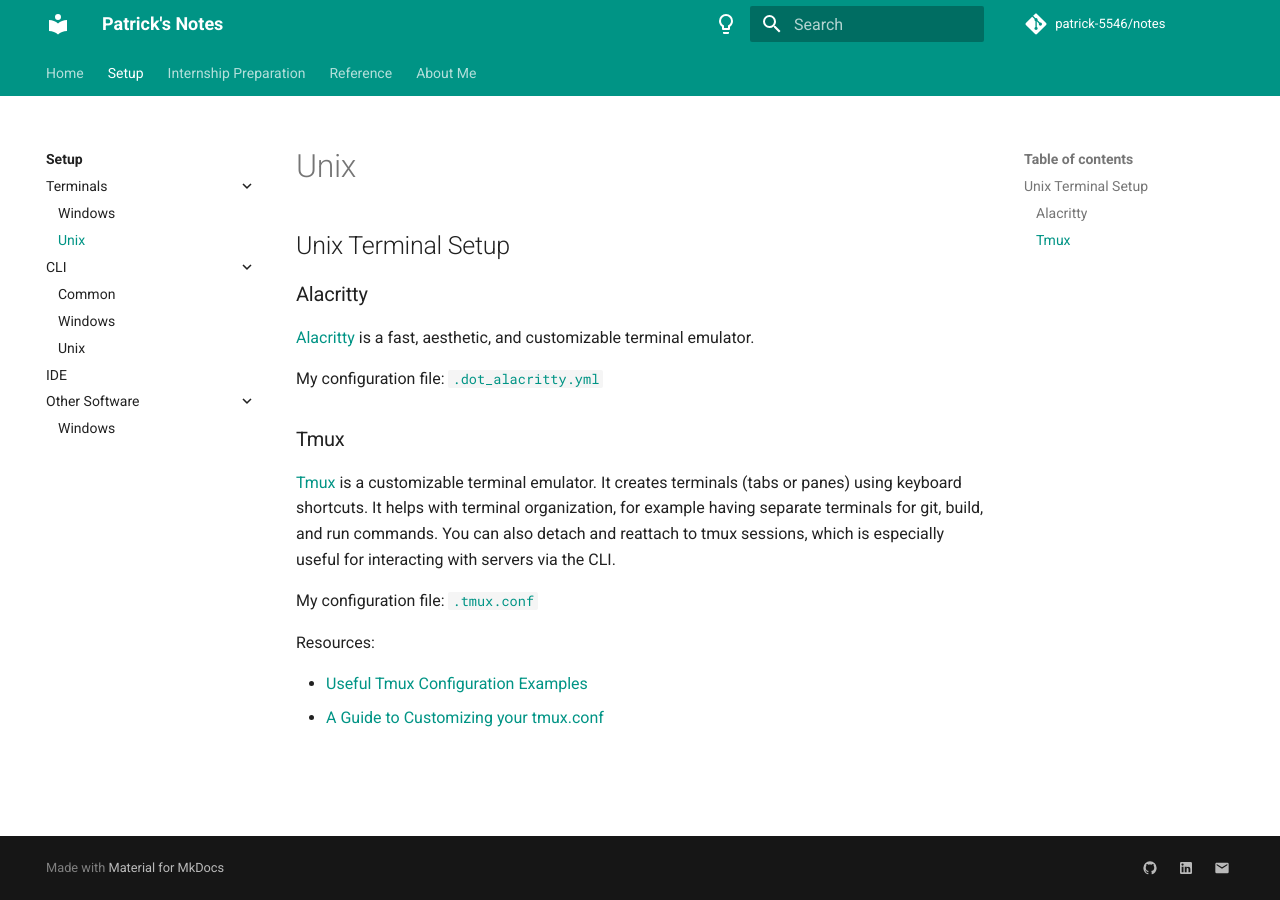
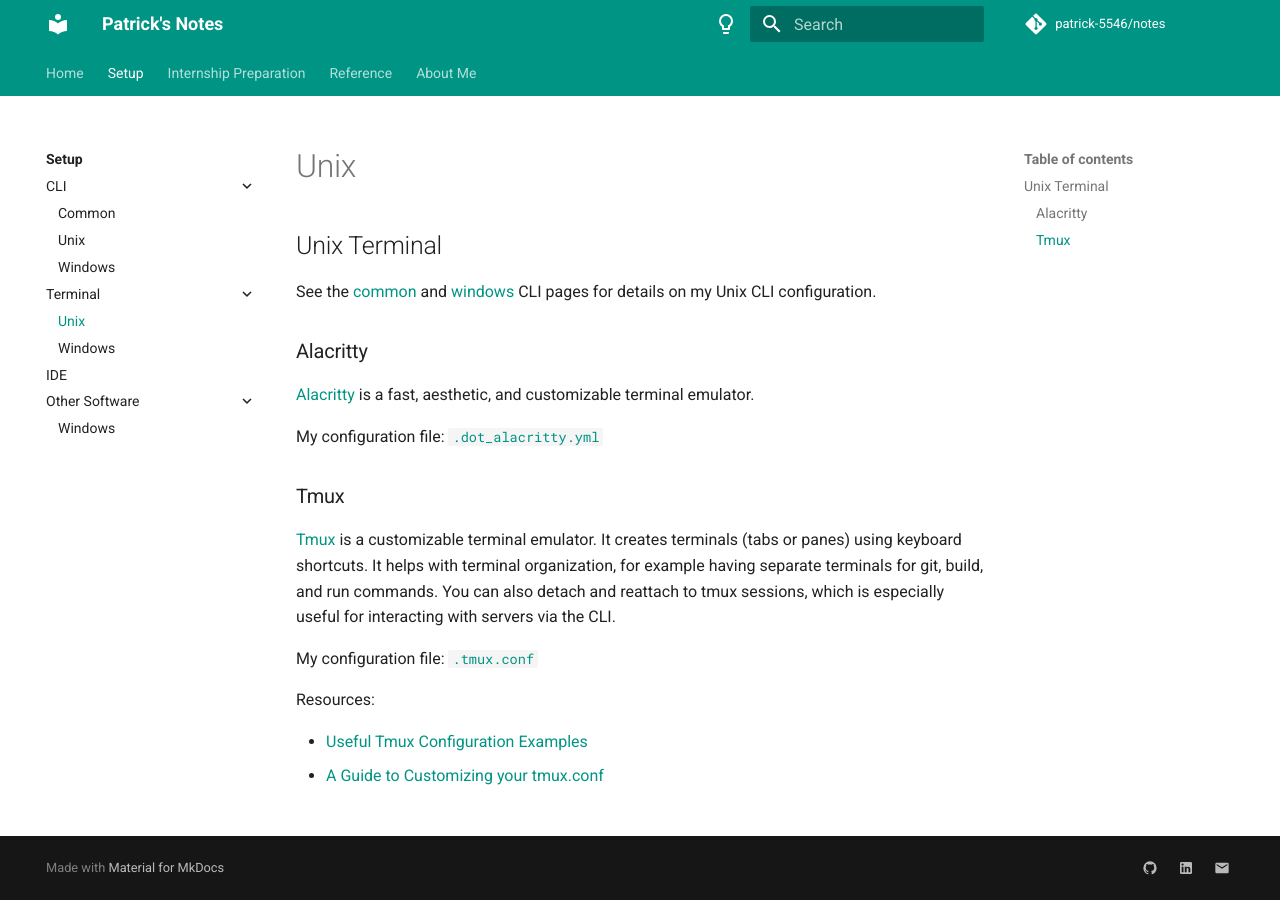
Before and after one commit to patrick-5546/notes, an MkDocs documentation site: the page built from docs/setup/terminals/unix-terminal.md, in a window 1280 px wide. Built offline with MkDocs 1.6.1 and Material for MkDocs 9.7.7, drawn with Linux system fonts in a browser that asks for light colours; comment, search, counter and statistics services are not loaded.

Commit message:
Reorganize setup page tree so that CLI comes first

```diff
--- a/docs/setup/terminals/unix-terminals.md
+++ b/docs/setup/terminals/unix-terminal.md
@@ -1,4 +1,6 @@
-## Unix Terminal Setup
+## Unix Terminal
+
+See the [common](../cli/common-cli.md) and [windows](../cli/unix-cli.md) CLI pages for details on my Unix CLI configuration.
 
 ### Alacritty
 
--- a/mkdocs.yml
+++ b/mkdocs.yml
@@ -90,13 +90,13 @@ nav:
   - Home: index.md
   - Setup:
     - setup/index.md
-    - Terminals:
-      - Windows: setup/terminals/windows-terminals.md
-      - Unix: setup/terminals/unix-terminals.md
     - CLI:
       - Common: setup/cli/common-cli.md
+      - Unix: setup/cli/unix-cli.md
       - Windows: setup/cli/windows-cli.md
-      - Unix: setup/cli/unix-cli.md
+    - Terminal:
+      - Unix: setup/terminals/unix-terminal.md
+      - Windows: setup/terminals/windows-terminal.md
     - IDE: setup/ide.md
     - Other Software:
       - Windows: setup/software/windows-software.md
```
Also changed, not shown: docs/setup/terminals/windows-terminal.md (renamed from docs/setup/terminals/windows-terminals.md, +4 -6 lines).
